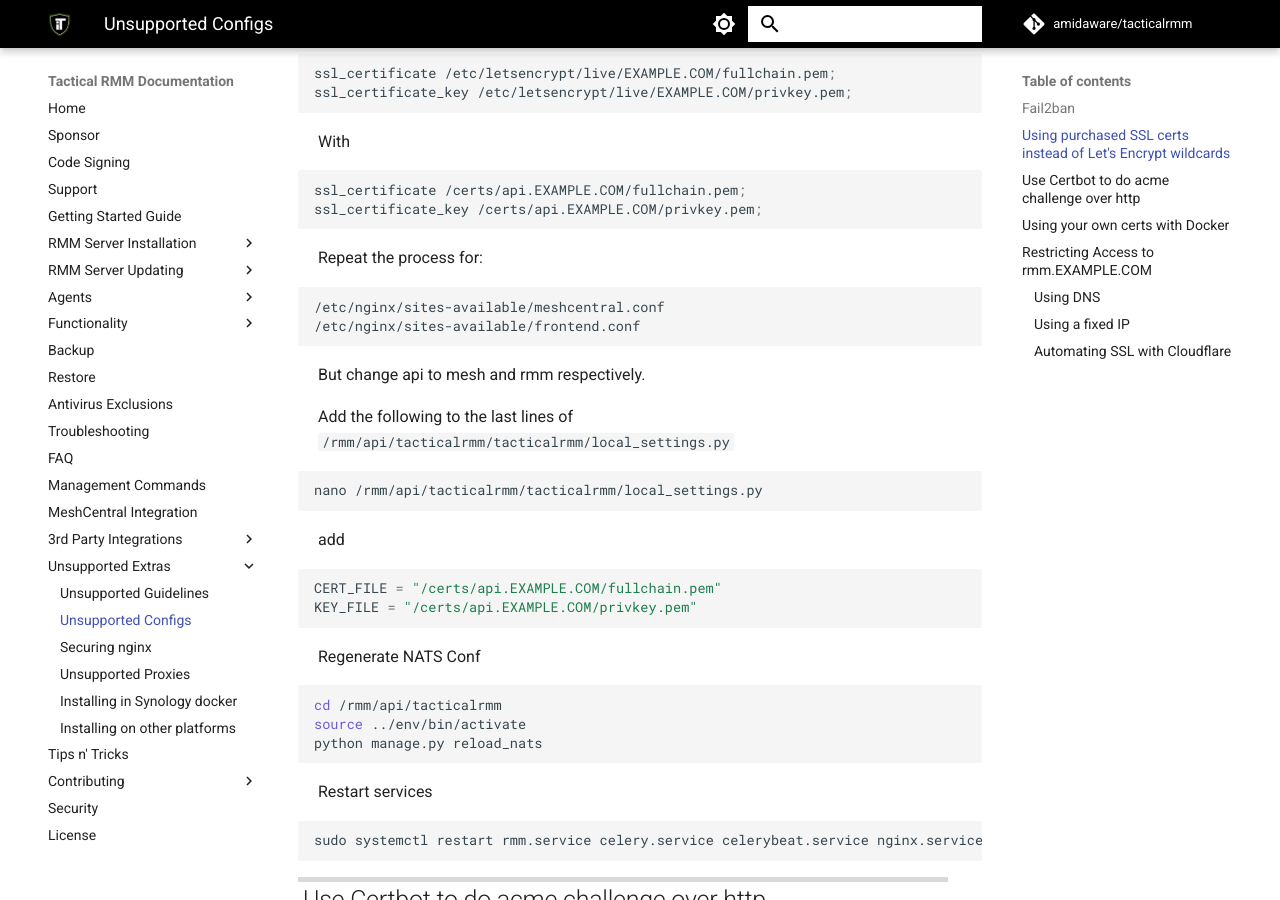
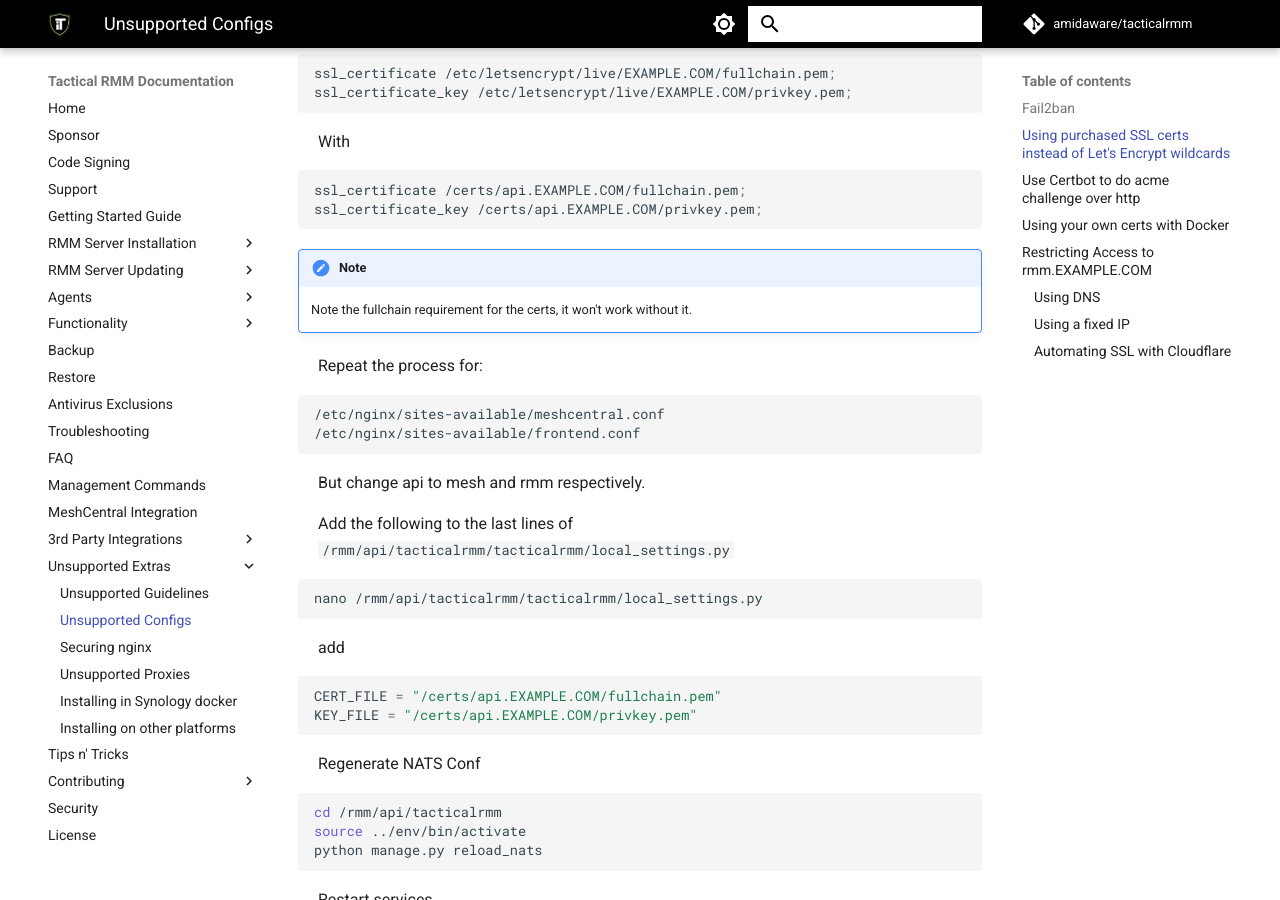
Before and after one commit to amidaware/trmm-docs, an MkDocs documentation site: the page built from docs/unsupported_scripts.md, in a window 1280 px wide and 900 px high, scrolled down 1756 px. Built offline with MkDocs 1.6.1 and Material for MkDocs 9.7.7, drawn with Linux system fonts in a browser that asks for light colours; comment, search, counter and statistics services are not loaded.

Commit message:
Adding note for full chain usage

````diff
--- a/docs/unsupported_scripts.md
+++ b/docs/unsupported_scripts.md
@@ -90,6 +90,9 @@
 ssl_certificate /certs/api.EXAMPLE.COM/fullchain.pem;
 ssl_certificate_key /certs/api.EXAMPLE.COM/privkey.pem;
 ```
+
+!!!note
+    Note the fullchain requirement for the certs, it won't work without it.
 
 Repeat the process for:
 
````
